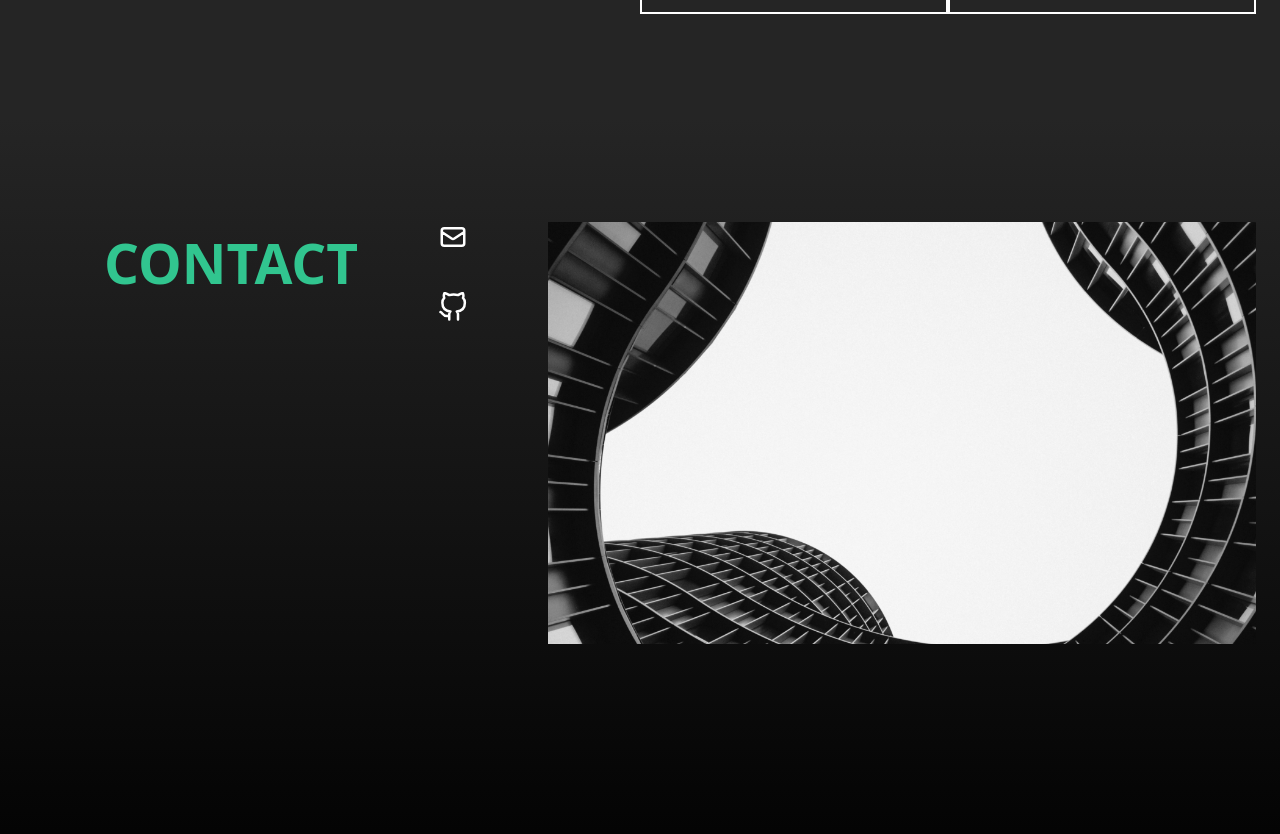
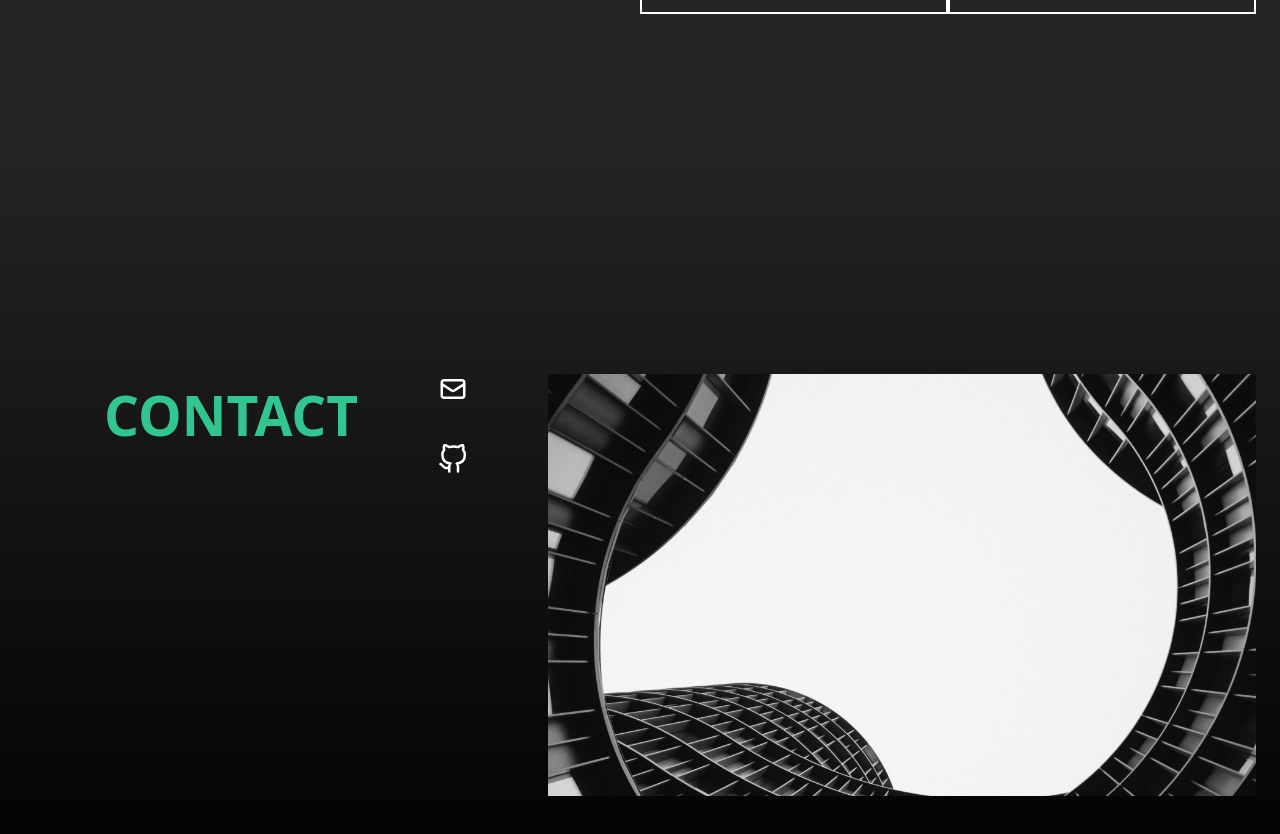
Before and after one commit to 4nth0ny1/portfolio-t3, a Next.js app: page / in a window 1280 px wide. Shown: the part 3242-4076 px from the top of the page. Built offline with nearby package versions, Linux system fonts and the light colour scheme.

Commit message:
added more padding to contact

```diff
--- a/src/pages/index.tsx
+++ b/src/pages/index.tsx
@@ -289,10 +289,10 @@
         <AboutTwo />
       </div>
 
-      <div className="h-screen bg-[#252525] p-6">
+      <div className="h-screen bg-gradient-to-b from-[#252525] to-[#252525] p-6">
         <Projects />
       </div>
-      <div className="min-h-screen bg-gradient-to-b from-[#252525] to-[#000] p-6">
+      <div className="min-h-screen bg-gradient-to-b from-[#252525] to-[#000] p-6 pt-44">
         <Contact />
       </div>
     </>
```
